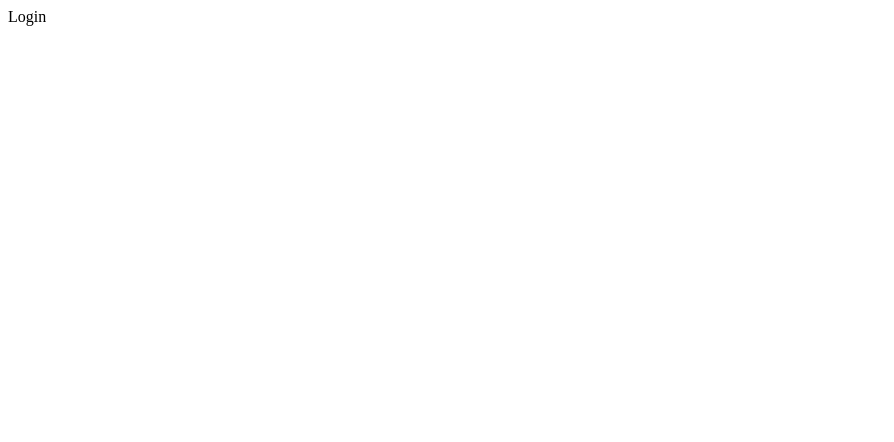
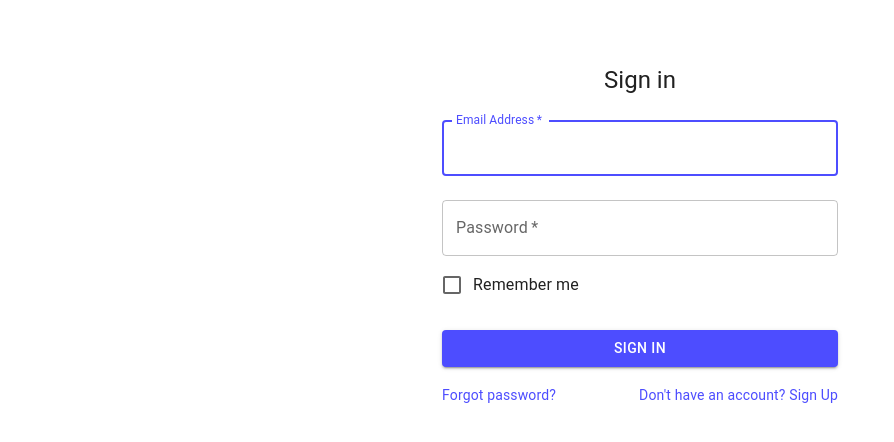
Before and after one commit to caitlynng/comigo-chat-app, a React (Vite) app: page /login in a window 1280 px wide. Shown: the top 442 px of the page, without its empty margins (0-894 px from the left). Built offline with nearby package versions, Linux system fonts and the light colour scheme.

Commit message:
feat: add styles to Login page

```diff
--- a/index.html
+++ b/index.html
@@ -4,7 +4,7 @@
     <meta charset="UTF-8" />
     <link rel="icon" type="image/svg+xml" href="/vite.svg" />
     <meta name="viewport" content="width=device-width, initial-scale=1.0" />
-    <title>Vite + React + TS</title>
+    <title>Comigo</title>
   </head>
   <body>
     <div id="root"></div>
--- a/lint-staged.js
+++ /dev/null
@@ -1,4 +0,0 @@
-module.exports = {
-  '*.{js,jsx,ts,tsx}': ['eslint --max-warnings=0'],
-  '*.{js,jsx,ts,tsx,json,css,js}': ['prettier --write'],
-};
--- a/src/App.styles.ts
+++ b/src/App.styles.ts
@@ -1,8 +1,45 @@
 import styled from 'styled-components';
 
 export const AppContainer = styled.div`
+  height: 100vh;
   display: flex;
-  height: 100vh;
   flex: 1;
   flex-direction: column;
 `;
+
+export const primaryColor = '#4d4dff';
+export const primaryColorHover = '#6666ff';
+
+export const materialDefaultTheme: { [key: string]: any } = {
+  components: {
+    MuiTextField: {
+      styleOverrides: {
+        root: {
+          '& .MuiOutlinedInput-root.Mui-focused .MuiOutlinedInput-notchedOutline,.MuiOutlinedInput-root:hover .MuiOutlinedInput-notchedOutline, .MuiInputLabel-root.Mui-focused ':
+            {
+              borderColor: primaryColor,
+              color: primaryColor,
+            },
+        },
+      },
+    },
+    MuiLink: {
+      styleOverrides: {
+        root: {
+          color: primaryColor,
+          textDecoration: 'none',
+        },
+      },
+    },
+    MuiButton: {
+      styleOverrides: {
+        root: {
+          backgroundColor: primaryColor,
+          '&:hover': {
+            backgroundColor: primaryColorHover,
+          },
+        },
+      },
+    },
+  },
+};
--- a/src/index.css
+++ b/src/index.css
@@ -0,0 +1,13 @@
+*,
+::after,
+::before {
+  box-sizing: border-box;
+}
+
+body {
+  margin: 0;
+}
+
+:root {
+  --primary: ;
+}
--- a/src/pages/Login.tsx
+++ b/src/pages/Login.tsx
@@ -1,5 +1,98 @@
+import * as React from 'react';
+import Avatar from '@mui/material/Avatar';
+import Button from '@mui/material/Button';
+import CssBaseline from '@mui/material/CssBaseline';
+import TextField from '@mui/material/TextField';
+import FormControlLabel from '@mui/material/FormControlLabel';
+import Checkbox from '@mui/material/Checkbox';
+import Link from '@mui/material/Link';
+import Grid from '@mui/material/Grid';
+import Box from '@mui/material/Box';
+import LockOutlinedIcon from '@mui/icons-material/LockOutlined';
+import Typography from '@mui/material/Typography';
+import Container from '@mui/material/Container';
+import { createTheme, ThemeProvider } from '@mui/material/styles';
+import { materialDefaultTheme } from 'App.styles';
+
+const defaultTheme = createTheme(materialDefaultTheme);
+
 const Login: React.FC = () => {
-  return <div>Login</div>;
+  return (
+    <ThemeProvider theme={defaultTheme}>
+      <Container component='main' maxWidth='xs'>
+        <CssBaseline />
+        <Box
+          sx={{
+            marginTop: 8,
+            display: 'flex',
+            flexDirection: 'column',
+            alignItems: 'center',
+          }}
+        >
+          {/* <Avatar sx={{ m: 1, bgcolor: 'secondary.main' }}>
+            <LockOutlinedIcon />
+          </Avatar> */}
+          <Typography component='h1' variant='h5'>
+            Sign in
+          </Typography>
+          <Box
+            component='form'
+            // onSubmit={handleSubmit}
+            noValidate
+            sx={{ mt: 1 }}
+          >
+            <TextField
+              margin='normal'
+              required
+              fullWidth
+              id='email'
+              label='Email Address'
+              name='email'
+              autoComplete='email'
+              autoFocus
+            />
+            <TextField
+              margin='normal'
+              required
+              fullWidth
+              name='password'
+              label='Password'
+              type='password'
+              id='password'
+              autoComplete='current-password'
+            />
+            <FormControlLabel
+              control={<Checkbox value='remember' color='primary' />}
+              label='Remember me'
+            />
+            <Button
+              type='submit'
+              fullWidth
+              variant='contained'
+              sx={{
+                mt: 3,
+                mb: 2,
+              }}
+            >
+              Sign In
+            </Button>
+            <Grid container>
+              <Grid item xs>
+                <Link href='#' variant='body2'>
+                  Forgot password?
+                </Link>
+              </Grid>
+              <Grid item>
+                <Link href='/register' variant='body2'>
+                  {"Don't have an account? Sign Up"}
+                </Link>
+              </Grid>
+            </Grid>
+          </Box>
+        </Box>
+      </Container>
+    </ThemeProvider>
+  );
 };
 
 export default Login;
```
Also changed, not shown: package.json (+6 -2 lines), src/components/AuthPages.styles.ts (added), 1 other file (tests, documents, lock files or other folders).
